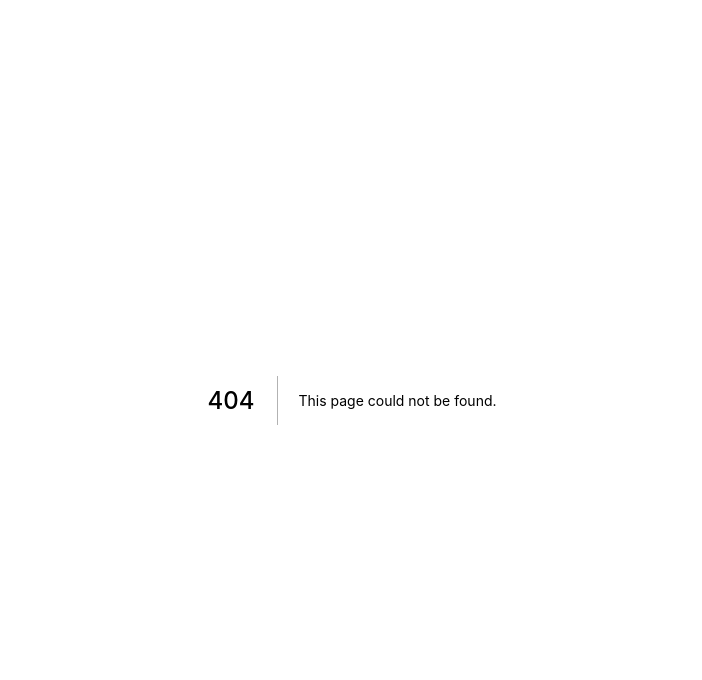
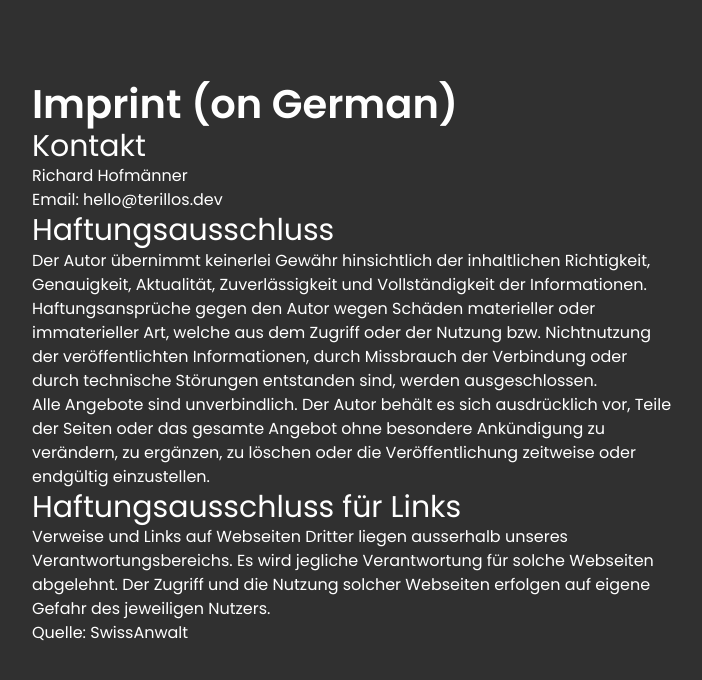
Before and after one commit to richardhofmaenner/terillos.dev, a Next.js app: page /imprint in a window 1280 px wide. Before the commit this address had no page. Shown: the top 680 px of the page, without its empty margins (288-990 px from the left). Built offline with nearby package versions, Linux system fonts and the light colour scheme.

Commit message:
Added Imprint page

```diff
--- /dev/null
+++ b/layouts/pageLayout.tsx
@@ -0,0 +1,11 @@
+function PageLayout({children}: { children: any }) {
+  return (
+    <>
+      <main className="mt-20 w-10/12 sm:w-8/12 lg:w-6/12 mx-auto">
+        {children}
+      </main>
+    </>
+  );
+}
+
+export default PageLayout;
--- /dev/null
+++ b/pages/imprint.tsx
@@ -0,0 +1,23 @@
+import PageLayout from "@/layouts/pageLayout";
+
+function Imprint() {
+  return (
+    <PageLayout>
+      <section>
+        <h1>Imprint (on German)</h1>
+        <h2>Kontakt</h2>
+        <p>Richard Hofmänner</p>
+        <p>Email: hello@terillos.dev</p>
+        <h2>Haftungsausschluss</h2>
+        <p>Der Autor übernimmt keinerlei Gewähr hinsichtlich der inhaltlichen Richtigkeit, Genauigkeit, Aktualität, Zuverlässigkeit und Vollständigkeit der Informationen.</p>
+        <p>Haftungsansprüche gegen den Autor wegen Schäden materieller oder immaterieller Art, welche aus dem Zugriff oder der Nutzung bzw. Nichtnutzung der veröffentlichten Informationen, durch Missbrauch der Verbindung oder durch technische Störungen entstanden sind, werden ausgeschlossen.</p>
+        <p>Alle Angebote sind unverbindlich. Der Autor behält es sich ausdrücklich vor, Teile der Seiten oder das gesamte Angebot ohne besondere Ankündigung zu verändern, zu ergänzen, zu löschen oder die Veröffentlichung zeitweise oder endgültig einzustellen.</p>
+        <h2>Haftungsausschluss für Links</h2>
+        <p>Verweise und Links auf Webseiten Dritter liegen ausserhalb unseres Verantwortungsbereichs. Es wird jegliche Verantwortung für solche Webseiten abgelehnt. Der Zugriff und die Nutzung solcher Webseiten erfolgen auf eigene Gefahr des jeweiligen Nutzers.</p>
+        <p>Quelle: <a href="https://www.swissanwalt.ch/"  target="_blank" rel="noreferrer">SwissAnwalt</a></p>
+      </section>
+    </PageLayout>
+  );
+}
+
+export default Imprint;
```
Also changed, not shown: tsconfig.json (+7 -1 lines).
